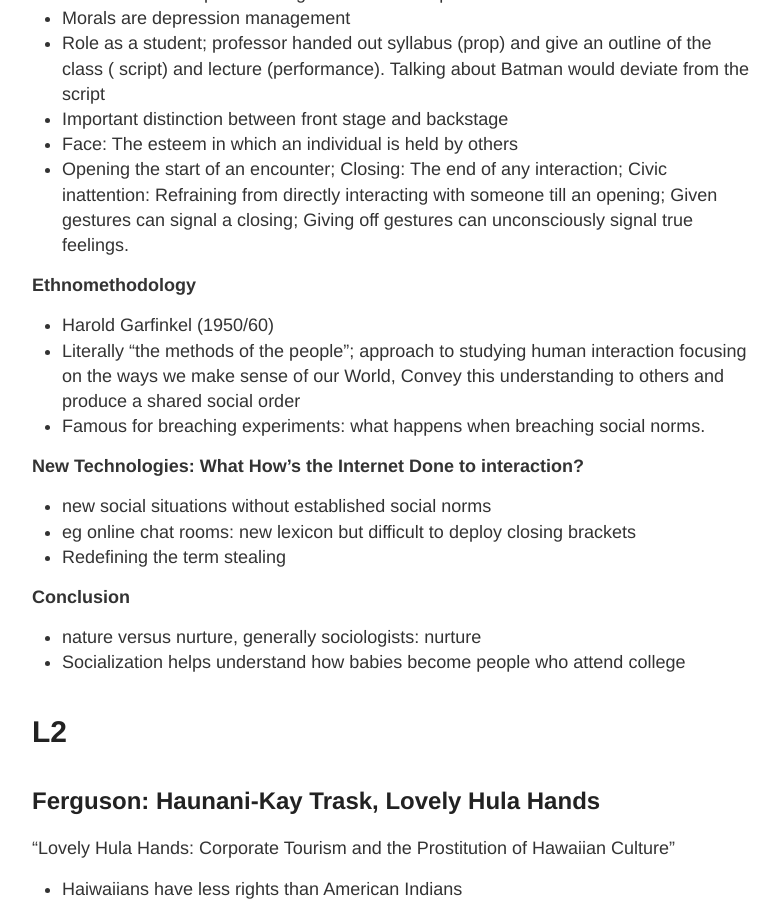
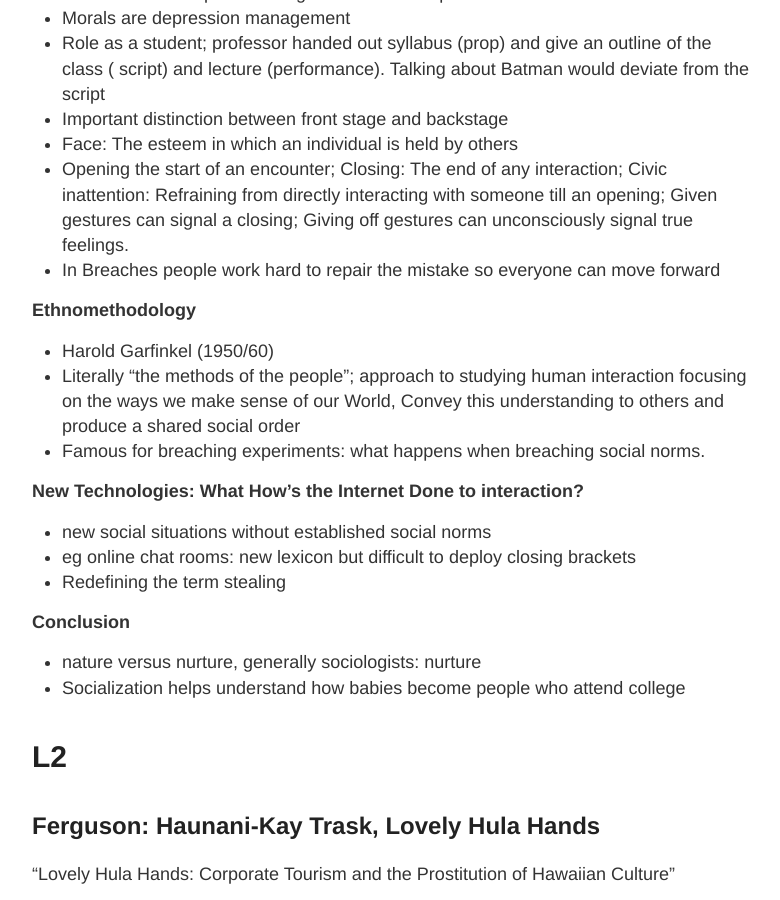
Before and after one commit to RONNCC/ronncc.github, a Jekyll site: the page built from _posts/2019-02-18-intro-sociology.md, in a window 1280 px wide and 900 px high, scrolled down 3382 px. Shown: the whole window, without its empty margins (248-1028 px from the left). Built offline with Jekyll 4.4.1, drawn with Linux system fonts in a browser that asks for light colours; our own code applies the rules of GitHub Pages for plain Markdown files; comment, search, counter and statistics services are not loaded.

Commit message:
Update 2019-02-18-intro-sociology.md

```diff
--- a/_posts/2019-02-18-intro-sociology.md
+++ b/_posts/2019-02-18-intro-sociology.md
@@ -102,6 +102,8 @@ categories:
 - Important distinction between front stage and backstage
 - Face: The esteem in which an individual is held by others
 - Opening the start of an encounter; Closing: The end of any interaction; Civic inattention: Refraining from directly interacting with someone till an opening; Given gestures can signal a closing; Giving off gestures can unconsciously signal true feelings.
+- In Breaches people  work hard to repair the mistake so everyone can move forward
+
 
 **Ethnomethodology**
 - Harold Garfinkel (1950/60)
```
